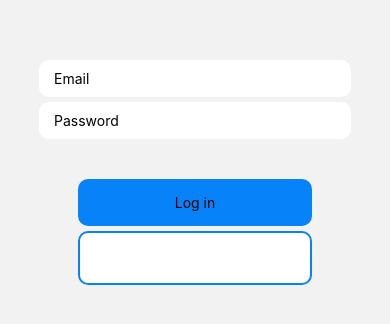
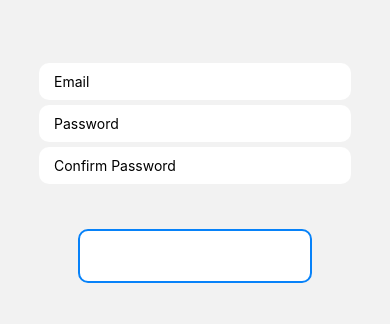
Before and after one commit to tanveersingh10/academic-weapon, a React Native app in the folder frontend/: screen /Register in a window 390 px wide. Before the commit this address had no page. Shown: the part 252-576 px from the top of the page. Built offline with nearby package versions, Linux system fonts and the light colour scheme.

Commit message:
update on 22/05/23

```diff
--- a/frontend/App.js
+++ b/frontend/App.js
@@ -4,6 +4,8 @@
 import { createNativeStackNavigator } from '@react-navigation/native-stack';
 import LoginScreen from './screens/LoginScreen';
 import HomeScreen from './screens/HomeScreen';
+import RegisterScreen from './screens/RegisterScreen';
+import WelcomeScreen from './screens/WelcomeScreen';
 
 const Stack = createNativeStackNavigator();
 
@@ -11,8 +13,10 @@
   return (
     <NavigationContainer>
       <Stack.Navigator>
+        <Stack.Screen options={{ headerShown: false }} name="Welcome" component={WelcomeScreen} />
         <Stack.Screen options={{ headerShown: false }} name="Login" component={LoginScreen} />
         <Stack.Screen options={{ headerShown: false }} name="Home" component={HomeScreen} />
+        <Stack.Screen options={{ headerShown: false }} name="Register" component={RegisterScreen} />
       </Stack.Navigator>
     </NavigationContainer>
   );
--- a/frontend/package.json
+++ b/frontend/package.json
@@ -16,11 +16,13 @@
     "firebase": "^9.22.0",
     "react": "18.2.0",
     "react-native": "0.71.7",
+    "react-native-fs": "^2.20.0",
     "react-native-safe-area-context": "4.5.0",
     "react-native-screens": "~3.20.0"
   },
   "devDependencies": {
-    "@babel/core": "^7.20.0"
+    "@babel/core": "^7.20.0",
+    "path": "^0.12.7"
   },
   "private": true
 }
--- a/frontend/screens/HomeScreen.js
+++ b/frontend/screens/HomeScreen.js
@@ -1,14 +1,52 @@
-import { StyleSheet, Text, View } from 'react-native'
+import { useNavigation } from '@react-navigation/native'
 import React from 'react'
+import { StyleSheet, Text, TouchableOpacity, View } from 'react-native'
+import { signOut } from 'firebase/auth'
+import { auth } from '../firebase'
 
 const HomeScreen = () => {
+  const navigation = useNavigation()
+
+  const handleSignOut = () => {
+    signOut(auth)
+      .then(() => {
+        navigation.replace("Login")
+      })
+      .catch(error => alert(error.message))
+  }
+
   return (
-    <View>
-      <Text>HomeScreen</Text>
+    <View style={styles.container}>
+      <Text>Email: {auth.currentUser?.email}</Text>
+      <TouchableOpacity
+        onPress={handleSignOut}
+        style={styles.button}
+      >
+        <Text style={styles.buttonText}>Sign out</Text>
+      </TouchableOpacity>
     </View>
   )
 }
 
 export default HomeScreen
 
-const styles = StyleSheet.create({})
+const styles = StyleSheet.create({
+  container: {
+    flex: 1,
+    justifyContent: 'center',
+    alignItems: 'center'
+  },
+   button: {
+    backgroundColor: '#0782F9',
+    width: '60%',
+    padding: 15,
+    borderRadius: 10,
+    alignItems: 'center',
+    marginTop: 40,
+  },
+  buttonText: {
+    color: 'white',
+    fontWeight: '700',
+    fontSize: 16,
+  },
+})
--- a/frontend/screens/LoginScreen.js
+++ b/frontend/screens/LoginScreen.js
@@ -1,21 +1,38 @@
 import { KeyboardAvoidingView, StyleSheet, Text, TextInput, TouchableOpacity, View } from 'react-native'
-import React, { useState } from 'react'
+import React, { useEffect, useState } from 'react'
 import { auth } from '../firebase';
-import { createUserWithEmailAndPassword } from "firebase/auth";
+import { signInWithEmailAndPassword, onAuthStateChanged} from "firebase/auth";
+import { useNavigation } from '@react-navigation/native';
+
 
 const LoginScreen = () => {
 
     const [email, setEmail] = useState('');
     const [password, setPassword] = useState('')
 
-    const handleSignUp = () => {
-            createUserWithEmailAndPassword(auth, email, password)
-            .then(userCredentials => {
-                const user = userCredentials.user
-                console.log(user.email)
-            })
-            .catch(error => alert(error));
+    const navigation = useNavigation()
+
+    useEffect(() => {
+        const unsubscribe = onAuthStateChanged(auth, (user) => {
+            if (user) {
+                navigation.navigate("Home")
+              }
+
+        return unsubscribe;
+
+        })
+    }, [])
+
+
+
+    const handleLogin = () => {
+        signInWithEmailAndPassword(auth, email, password)
+        .then(userCredentials => {
+            const user = userCredentials.user
+            console.log("Logged in with " + user.email)
+        })
     }
+
 
   return (
     <KeyboardAvoidingView style={styles.container}  behavior="padding">
@@ -37,13 +54,13 @@
         </View>
 
         <View style={styles.buttonContainer}>
-            <TouchableOpacity onPress={() => {}} style={styles.button}>
+            <TouchableOpacity onPress={handleLogin} style={styles.button}>
                 <Text >
                     Log in
                 </Text>
             </TouchableOpacity>
 
-            <TouchableOpacity onPress={handleSignUp} style={[styles.button, styles.buttonOutline]}>
+            <TouchableOpacity onPress={() => navigation.navigate("Register")} style={[styles.button, styles.buttonOutline]}>
                 <Text style={styles.buttonText}>
                     Register
                 </Text>
@@ -93,7 +110,7 @@
       borderWidth: 2,
     },
     buttonText: {
-      color: 'white',
+      color: '#0782F9',
       fontWeight: '700',
       fontSize: 16,
     },
--- /dev/null
+++ b/frontend/screens/RegisterScreen.js
@@ -0,0 +1,126 @@
+import { KeyboardAvoidingView, StyleSheet, Text, TextInput, TouchableOpacity, View } from 'react-native'
+import React, { useEffect, useState } from 'react'
+import { auth } from '../firebase';
+import { createUserWithEmailAndPassword, signInWithEmailAndPassword, onAuthStateChanged} from "firebase/auth";
+import { useNavigation } from '@react-navigation/native';
+
+const RegisterScreen = () => {
+
+    const [email, setEmail] = useState('');
+    const [password, setPassword] = useState('');
+    const [confirmPassword, setConfirmPassword] = useState('');
+
+    const navigation = useNavigation()
+
+    const handleSignUp = () => {
+        if (password != confirmPassword) {
+            alert("Passwords do not match");
+            return;
+        }
+
+        //regex for e*******@u.nus.edu
+        const emailPattern = /^e[0-9]{7}@u\.nus\.edu$/;
+
+        // Check if email matches the pattern
+        if (!emailPattern.test(email)) {
+            alert("Please use a valid NUS email address.");
+            return;
+        }
+
+        createUserWithEmailAndPassword(auth, email, password)
+        .then(userCredentials => {
+            const user = userCredentials.user
+            console.log("Registered " + user.email)
+            navigation.navigate("Home");
+        })
+        .catch(error => alert(error));
+    }
+
+    return (
+        <KeyboardAvoidingView style={styles.container}  behavior="padding">
+            <View style={styles.inputContainer}>
+                <TextInput
+                placeholder="Email"
+                value={email}
+                onChangeText={text => setEmail(text)}
+                style = {styles.input}
+                />
+                 <TextInput
+                placeholder="Password"
+                value = {password}
+                onChangeText={text => setPassword(text)}
+                style = {styles.input}
+                secureTextEntry
+                />
+
+                <TextInput
+                placeholder="Confirm Password"
+                value = {confirmPassword}
+                onChangeText={text => setConfirmPassword(text)}
+                style = {styles.input}
+                secureTextEntry
+                />
+
+            </View>
+
+            <View style={styles.buttonContainer}>
+
+                <TouchableOpacity onPress={handleSignUp} style={[styles.button, styles.buttonOutline]}>
+                    <Text style={styles.buttonText}>
+                        Register
+                    </Text>
+                </TouchableOpacity>
+
+            </View>
+        </KeyboardAvoidingView>
+    )
+}
+
+export default RegisterScreen;
+
+const styles = StyleSheet.create({
+    container: {
+      flex: 1,
+      justifyContent: 'center',
+      alignItems: 'center',
+    },
+    inputContainer: {
+      width: '80%'
+    },
+    input: {
+      backgroundColor: 'white',
+      paddingHorizontal: 15,
+      paddingVertical: 10,
+      borderRadius: 10,
+      marginTop: 5,
+    },
+    buttonContainer: {
+      width: '60%',
+      justifyContent: 'center',
+      alignItems: 'center',
+      marginTop: 40,
+    },
+    button: {
+      backgroundColor: '#0782F9',
+      width: '100%',
+      padding: 15,
+      borderRadius: 10,
+      alignItems: 'center',
+    },
+    buttonOutline: {
+      backgroundColor: 'white',
+      marginTop: 5,
+      borderColor: '#0782F9',
+      borderWidth: 2,
+    },
+    buttonText: {
+      color: 'white',
+      fontWeight: '700',
+      fontSize: 16,
+    },
+    buttonOutlineText: {
+      color: '#0782F9',
+      fontWeight: '700',
+      fontSize: 16,
+    },
+  })
--- /dev/null
+++ b/frontend/screens/WelcomeScreen.js
@@ -0,0 +1,82 @@
+import { useNavigation } from '@react-navigation/native';
+import React from 'react';
+import { KeyboardAvoidingView, StyleSheet, Text, TouchableOpacity, View } from 'react-native';
+
+const WelcomeScreen = () => {
+
+    const navigation = useNavigation()
+    return (
+        <KeyboardAvoidingView style={styles.container}>
+
+
+            <Text>
+                Welcome to Academic Weapon!!
+            </Text>
+
+
+            <View style={styles.buttonContainer}>
+
+                <TouchableOpacity style={styles.button} onPress={() => navigation.navigate("Login")}>
+                    <Text> Login </Text>
+                </TouchableOpacity>
+
+                <TouchableOpacity style={[styles.button, styles.buttonOutline]} onPress={() => navigation.navigate("Register")}>
+                    <Text> Register </Text>
+                </TouchableOpacity>
+
+            </View>
+        </KeyboardAvoidingView>
+
+
+    )
+}
+
+export default WelcomeScreen;
+
+
+const styles = StyleSheet.create({
+    container: {
+      flex: 1,
+      justifyContent: 'center',
+      alignItems: 'center',
+    },
+    inputContainer: {
+      width: '80%'
+    },
+    input: {
+      backgroundColor: 'white',
+      paddingHorizontal: 15,
+      paddingVertical: 10,
+      borderRadius: 10,
+      marginTop: 5,
+    },
+    buttonContainer: {
+      width: '60%',
+      justifyContent: 'center',
+      alignItems: 'center',
+      marginTop: 40,
+    },
+    button: {
+      backgroundColor: '#0782F9',
+      width: '100%',
+      padding: 15,
+      borderRadius: 10,
+      alignItems: 'center',
+    },
+    buttonOutline: {
+      backgroundColor: 'white',
+      marginTop: 5,
+      borderColor: '#0782F9',
+      borderWidth: 2,
+    },
+    buttonText: {
+      color: 'white',
+      fontWeight: '700',
+      fontSize: 16,
+    },
+    buttonOutlineText: {
+      color: '#0782F9',
+      fontWeight: '700',
+      fontSize: 16,
+    },
+  })
```
Also changed, not shown: 1 other file (tests, documents, lock files or other folders).
